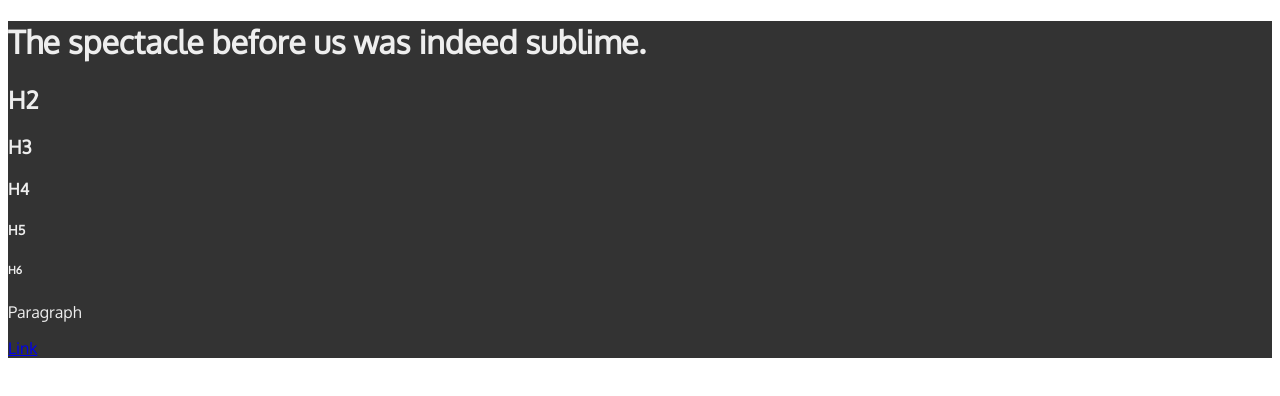
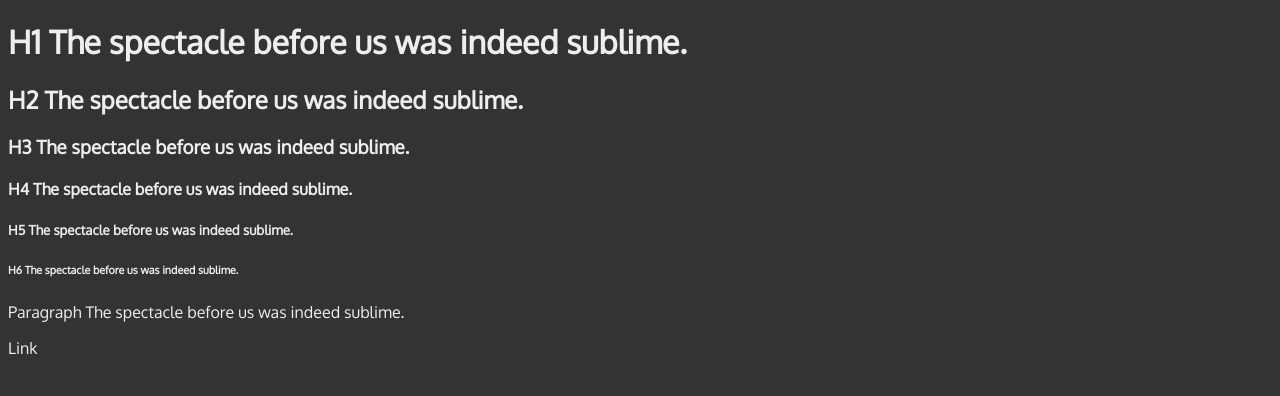
Before and after one commit to marla294/resume-app, a React (Create React App) app: page / in a window 1280 px wide. Shown: the top 396 px of the page. Built offline with nearby package versions, Linux system fonts and the light colour scheme.

Commit message:
Styling links

```diff
--- a/src/components/Header.js
+++ b/src/components/Header.js
@@ -4,13 +4,13 @@ class Header extends React.Component {
 	render() {
 		return (
 			<div className="header">
-				<h1>The spectacle before us was indeed sublime.</h1>
-				<h2>H2</h2>
-				<h3>H3</h3>
-				<h4>H4</h4>
-				<h5>H5</h5>
-				<h6>H6</h6>
-				<p>Paragraph</p>
+				<h1>H1 The spectacle before us was indeed sublime.</h1>
+				<h2>H2 The spectacle before us was indeed sublime.</h2>
+				<h3>H3 The spectacle before us was indeed sublime.</h3>
+				<h4>H4 The spectacle before us was indeed sublime.</h4>
+				<h5>H5 The spectacle before us was indeed sublime.</h5>
+				<h6>H6 The spectacle before us was indeed sublime.</h6>
+				<p>Paragraph The spectacle before us was indeed sublime.</p>
 				<a href="google.com">Link</a>
 			</div>
 		);
--- a/src/css/style.css
+++ b/src/css/style.css
@@ -2,6 +2,17 @@
 
 html {
 	font-family: 'Oxygen', sans-serif;
+	background-color: #333;
+	color: #eee;
+}
+
+a {
+	text-decoration: none;
+	color: #eee;
+}
+
+a:hover {
+	text-decoration: underline;
 }
 
 .header {
```
